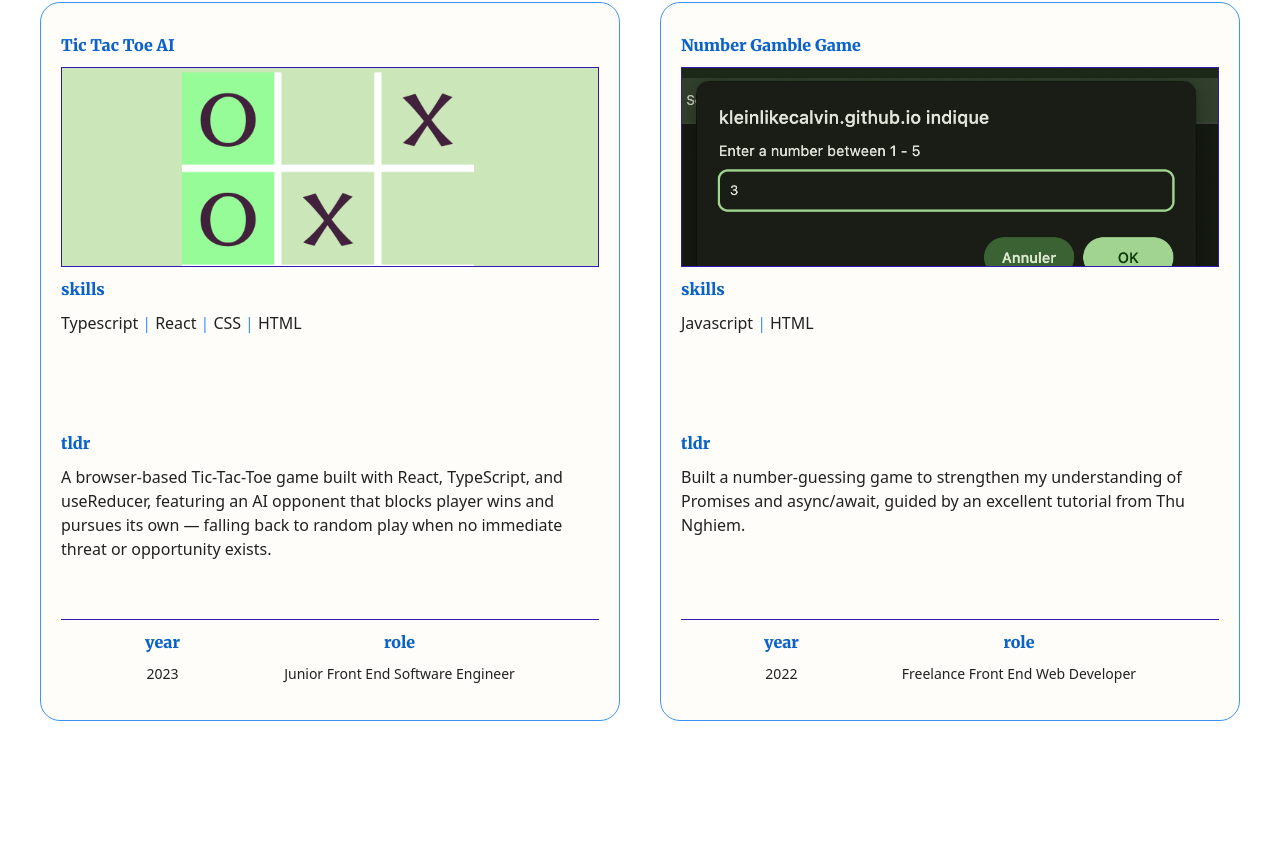
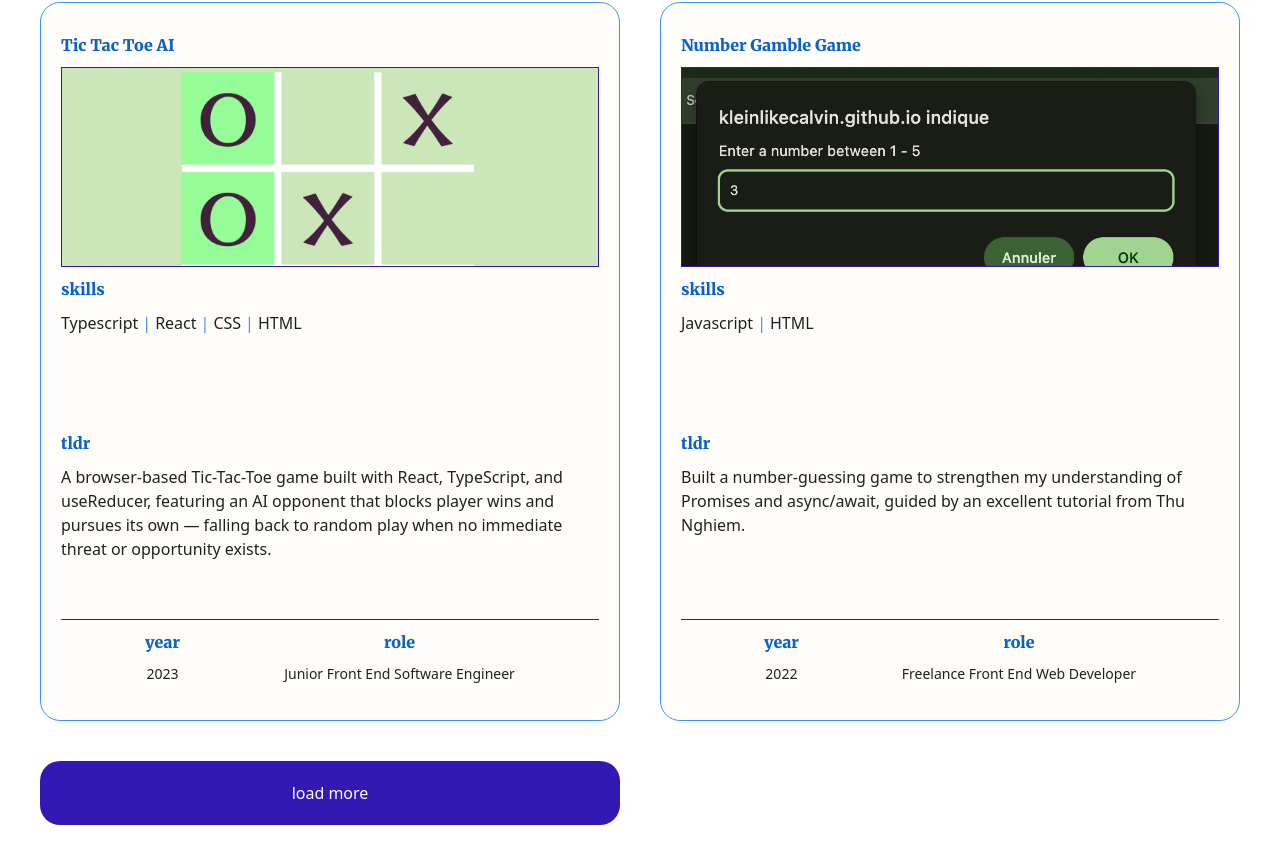
Before and after one commit to kleinlikecalvin/klein_like_calvin_next, a Next.js app: page /all-projects in a window 1280 px wide. Shown: the part 1660-2523 px from the top of the page. Before the commit the page ends 2431 px from the top, so only its background shows below. Built offline with nearby package versions, Linux system fonts and the light colour scheme.

Commit message:
Begins implementing load more button for all-projects page to support pagination

```diff
--- a/app/all-projects/page.tsx
+++ b/app/all-projects/page.tsx
@@ -16,6 +16,7 @@ export default function AllProjects() {
           />
         );
       })}
+      <button className="load-more">load more</button>
     </main>
   );
 }
```
